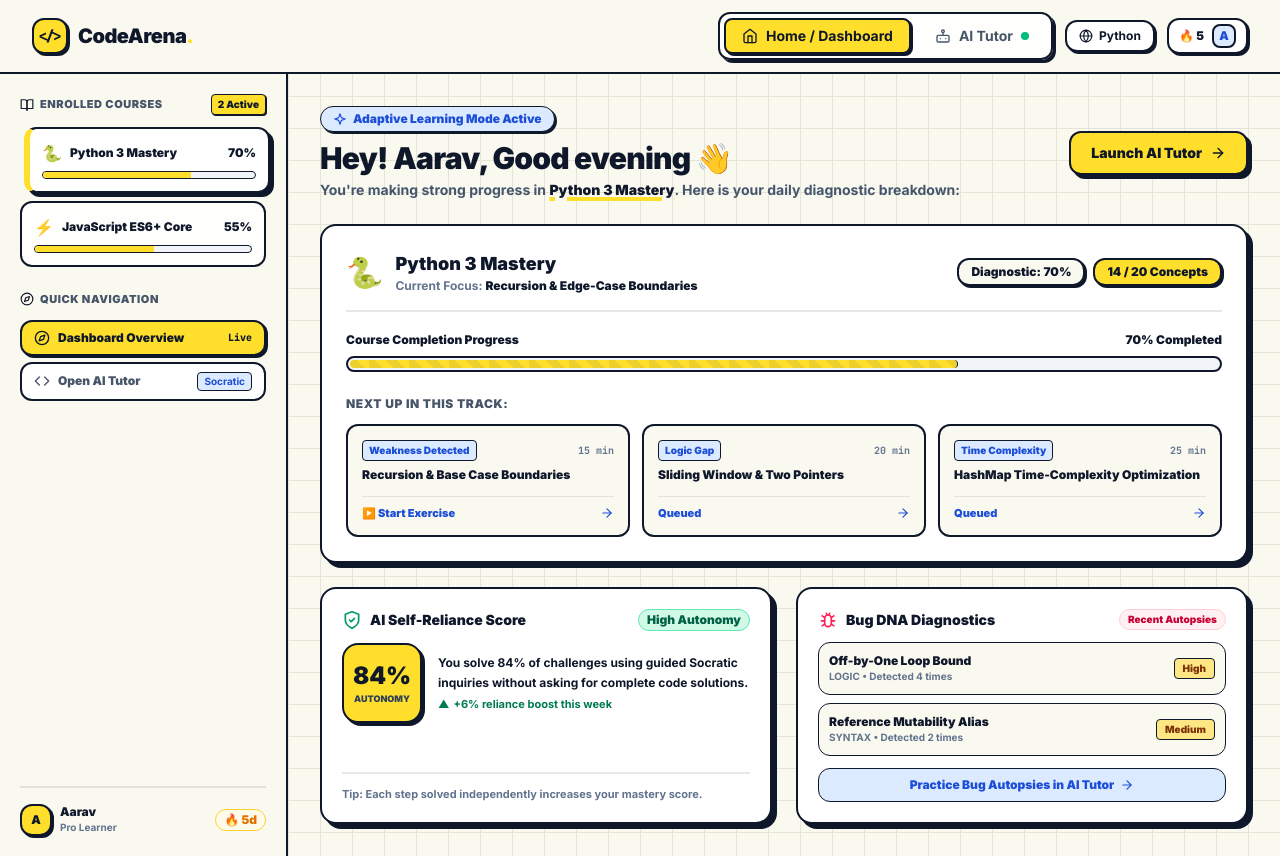
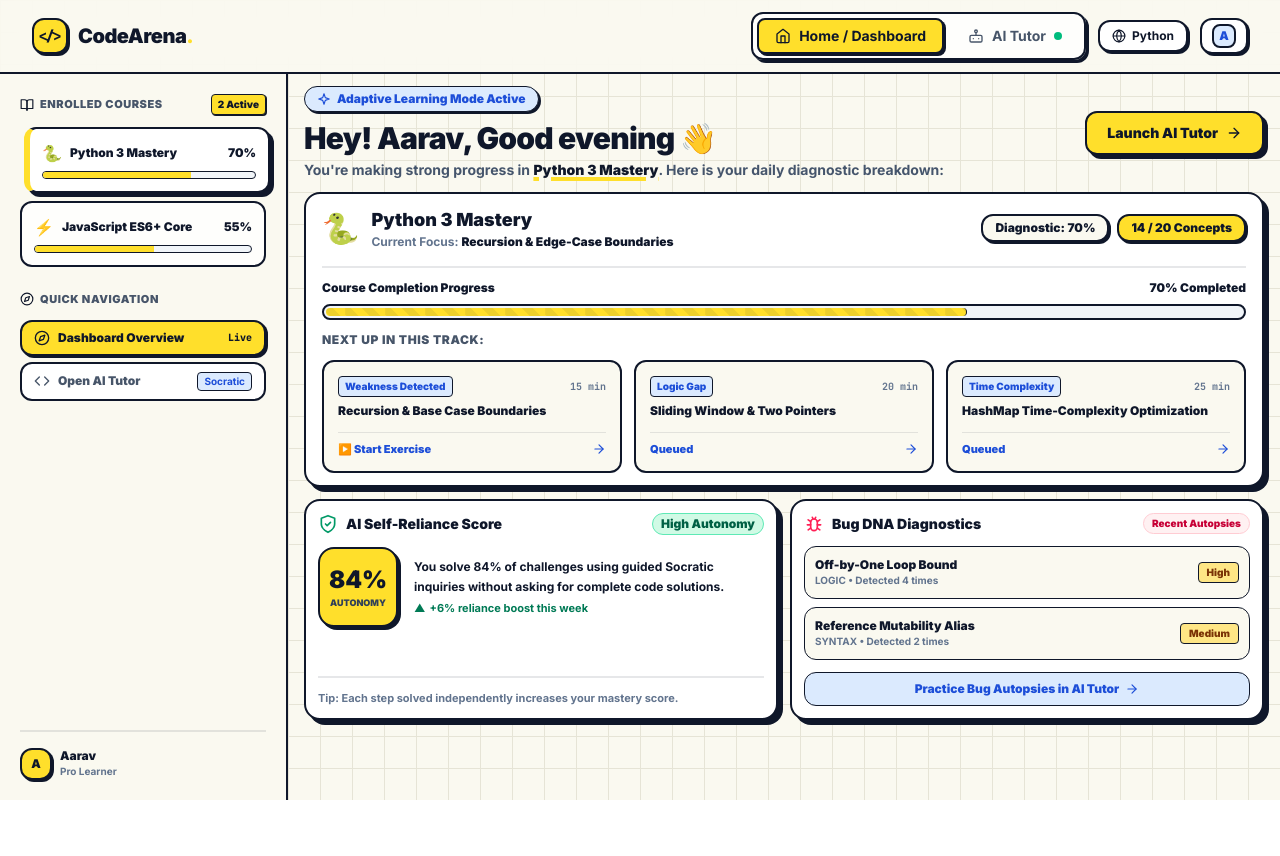
Before and after one commit to hartej46/CodeArena, a React (Vite) app in the folder frontend/: page / in a window 1280 px wide. After the commit the page ends 800 px from the top, so only its background shows below. Built offline with nearby package versions, Linux system fonts and the light colour scheme.

Commit message:
feat: fixed the media issue

```diff
--- a/frontend/src/auth/AuthPage.jsx
+++ b/frontend/src/auth/AuthPage.jsx
@@ -171,10 +171,6 @@ export default function AuthPage({ onLogin }) {
                 emoji: "🤖",
                 text: "4-Stage Socratic Hint Ladder (No Code Leaks)",
               },
-              {
-                emoji: "🔥",
-                text: "Active Streak & Self-Reliance Tracking",
-              },
             ].map((feature) => (
               <div
                 key={feature.text}
@@ -243,7 +239,7 @@ export default function AuthPage({ onLogin }) {
                 </h2>
                 <p className="text-sm text-[#475569] font-medium mt-1">
                   {activeTab === "signin"
-                    ? "Pick up your learning streak right where you left off."
+                    ? "Continue building real mastery at your own pace."
                     : "Start your 5-minute diagnostic and build real mastery."}
                 </p>
               </div>
--- a/frontend/src/components/Navbar.jsx
+++ b/frontend/src/components/Navbar.jsx
@@ -152,9 +152,8 @@ export default function Navbar({
             )}
           </div>
 
-          {/* Streak + Avatar Pill */}
-          <div className="flex items-center gap-2 px-2.5 py-1 rounded-xl bg-white border-2 border-[#0F172A] shadow-[2px_2px_0px_#0F172A]">
-            <span className="text-xs font-black text-[#0F172A]" title="5 Day Streak">🔥 5</span>
+          {/* Avatar Pill */}
+          <div className="flex items-center px-2.5 py-1 rounded-xl bg-white border-2 border-[#0F172A] shadow-[2px_2px_0px_#0F172A]">
             <div className="w-6 h-6 rounded-lg bg-[#DBEAFE] border-2 border-[#0F172A] flex items-center justify-center font-black text-xs text-[#1D4ED8]">
               {username.charAt(0).toUpperCase()}
             </div>
--- a/frontend/src/home/Home.jsx
+++ b/frontend/src/home/Home.jsx
@@ -156,7 +156,7 @@ export default function Home({ username = "Aarav", onNavigate }) {
 
   return (
     <div
-      className="min-h-screen text-[#0F172A] selection:bg-[#FFDF2B] flex flex-col"
+      className="dashboard-page min-h-screen text-[#0F172A] selection:bg-[#FFDF2B] flex flex-col"
       style={{
         backgroundColor: "#FAF9F0",
         backgroundImage: `
@@ -180,11 +180,11 @@ export default function Home({ username = "Aarav", onNavigate }) {
         username={username}
       />
 
-      <div className="flex-1 flex flex-col md:flex-row min-h-[calc(100vh-65px)]">
+      <div className="dashboard-layout flex-1 flex flex-col md:flex-row min-h-[calc(100vh-65px)]">
         {/* ═══════════════════════════════════════════
             LEFT SIDEBAR (Width: ~280px, Solid border)
             ═══════════════════════════════════════════ */}
-        <aside className="w-full md:w-72 shrink-0 bg-[#FAF9F0] border-r-2 border-[#0F172A] p-5 flex flex-col justify-between">
+        <aside className="dashboard-sidebar w-full md:w-72 shrink-0 bg-[#FAF9F0] border-r-2 border-[#0F172A] p-5 flex flex-col justify-between">
           <div className="space-y-6">
             {/* SECTION A: ENROLLED COURSES / ACTIVE TRACKS */}
             <div>
@@ -285,18 +285,15 @@ export default function Home({ username = "Aarav", onNavigate }) {
                 <p className="text-[10px] text-slate-500 font-bold mt-0.5">Pro Learner</p>
               </div>
             </div>
-            <span className="text-xs font-black text-amber-600 bg-amber-50 px-2 py-0.5 rounded-full border border-amber-300">
-              🔥 5d
-            </span>
           </div>
         </aside>
 
         {/* ═══════════════════════════════════════════
             MAIN CONTENT AREA (Right of Sidebar)
             ═══════════════════════════════════════════ */}
-        <main className="flex-1 p-5 sm:p-8 max-w-6xl overflow-y-auto">
+        <main className="dashboard-main flex-1 p-4 sm:p-6 max-w-6xl">
           {/* 1. USER GREETING BANNER */}
-          <div className="flex flex-col sm:flex-row sm:items-center justify-between gap-4 mb-6">
+          <div className="flex flex-col sm:flex-row sm:items-center justify-between gap-3 mb-4">
             <div>
               <div className="inline-flex items-center gap-1.5 px-3 py-1 rounded-full bg-[#DBEAFE] border border-[#0F172A] text-xs font-black text-[#1D4ED8] mb-2 shadow-[2px_2px_0px_#0F172A]">
                 <SparklesIcon className="w-3.5 h-3.5" />
@@ -322,7 +319,7 @@ export default function Home({ username = "Aarav", onNavigate }) {
           </div>
 
           {/* 2. ACTIVE LANGUAGE LEARNING PROGRESS SQUARE CARD */}
-          <div className="bg-white border-2 border-[#0F172A] rounded-2xl shadow-[5px_5px_0px_#0F172A] p-6 mb-6">
+          <div className="bg-white border-2 border-[#0F172A] rounded-2xl shadow-[5px_5px_0px_#0F172A] p-4 sm:p-5 mb-4">
             <div className="flex flex-col sm:flex-row sm:items-center justify-between gap-3 pb-4 border-b-2 border-[#0F172A]/10">
               <div className="flex items-center gap-3">
                 <span className="text-3xl">{currentCourse.icon}</span>
@@ -345,7 +342,7 @@ export default function Home({ username = "Aarav", onNavigate }) {
             </div>
 
             {/* Main Progress Bar */}
-            <div className="mt-5 mb-6">
+            <div className="mt-4 mb-4">
               <div className="flex justify-between text-xs font-black text-[#0F172A] mb-2">
                 <span>Course Completion Progress</span>
                 <span>{currentCourse.progress}% Completed</span>
@@ -393,7 +390,7 @@ export default function Home({ username = "Aarav", onNavigate }) {
           </div>
 
           {/* 3. COMPANION ANALYTICS (AI Self-Reliance & Bug DNA) */}
-          <div className="grid grid-cols-1 md:grid-cols-2 gap-6">
+          <div className="grid grid-cols-1 md:grid-cols-2 gap-4">
             {/* AI SELF-RELIANCE SCORE */}
             <div className="bg-white border-2 border-[#0F172A] rounded-2xl shadow-[5px_5px_0px_#0F172A] p-5 flex flex-col justify-between">
               <div>
--- a/frontend/src/index.css
+++ b/frontend/src/index.css
@@ -53,6 +53,56 @@ html {
   background: #475569;
 }
 
+/* Keep the desktop dashboard within one viewport without affecting other pages. */
+@media (min-width: 768px) {
+  .dashboard-page {
+    height: 100vh;
+    overflow: hidden;
+  }
+
+  .dashboard-layout {
+    min-height: 0;
+    overflow: hidden;
+  }
+
+  .dashboard-sidebar,
+  .dashboard-main {
+    min-height: 0;
+    overflow: hidden;
+  }
+}
+
+@media (min-width: 768px) and (max-height: 800px) {
+  .dashboard-main {
+    padding: 0.75rem 1rem;
+  }
+
+  .dashboard-main > .flex {
+    margin-bottom: 0.75rem;
+  }
+
+  .dashboard-main > .bg-white {
+    padding: 0.75rem 1rem;
+    margin-bottom: 0.75rem;
+  }
+
+  .dashboard-main > .bg-white .mt-4 {
+    margin-top: 0.75rem;
+  }
+
+  .dashboard-main > .bg-white .mb-4 {
+    margin-bottom: 0.75rem;
+  }
+
+  .dashboard-main > .grid {
+    gap: 0.75rem;
+  }
+
+  .dashboard-main > .grid > .bg-white {
+    padding: 0.75rem;
+  }
+}
+
 /* Progress bar stripe animation */
 @keyframes stripe-slide {
   0% { background-position: 0 0; }
```
